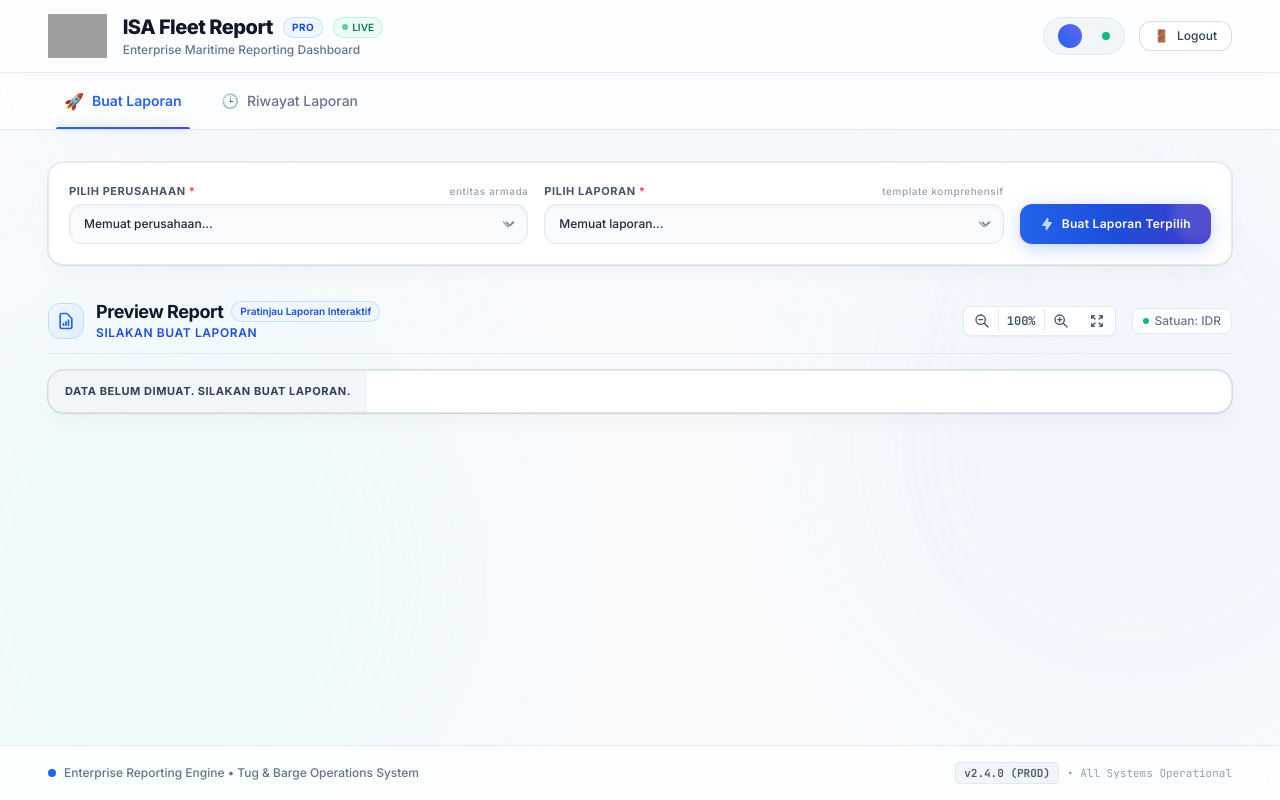
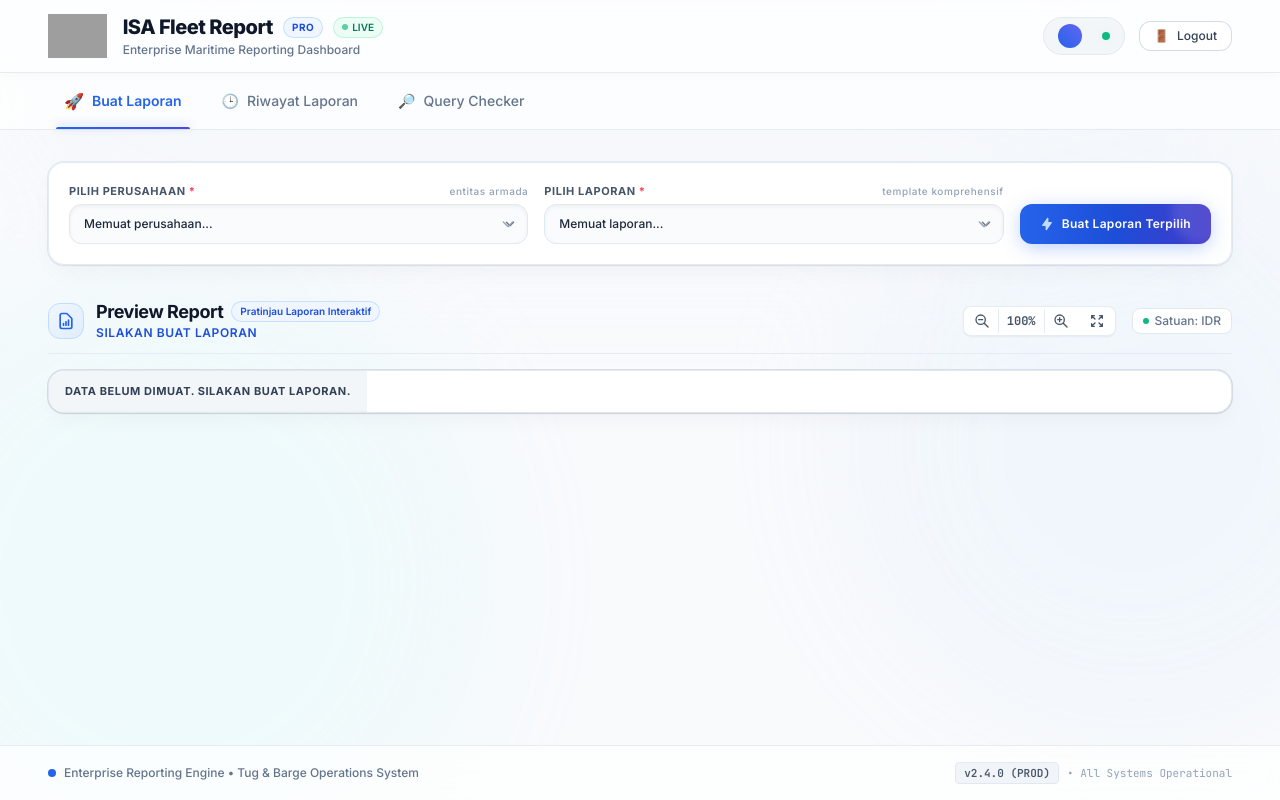
Before and after one commit to nicku-dev/bms-web, a FastAPI app: template app/templates/dashboard.html in a window 1280 px wide. Run offline with FastAPI, Linux system fonts and the light colour scheme; the template is opened without the code that fills it, so the values that code supplies are empty; parts of the project's set-up code (start-up, migrations or seed data) failed here and were passed over; some libraries are stand-ins or nearby versions; grey boxes are pictures that could not be loaded.

Commit message:
feat: add Query Checker link to dashboard navigation

```diff
--- a/app/templates/dashboard.html
+++ b/app/templates/dashboard.html
@@ -132,6 +132,12 @@
 <span class="">Riwayat Laporan</span>
 <div id="tab-indicator-history" class="hidden absolute bottom-0 inset-x-2 h-0.5 bg-gradient-to-r from-blue-600 to-indigo-600 rounded-t-full shadow-[0_-2px_8px_rgba(37,99,235,0.4)]"></div>
 </button>
+
+<!-- Tab: Query Checker -->
+<a href="/checker" class="group inline-flex items-center py-3.5 px-4 text-sm font-medium text-slate-500 hover:text-slate-900 focus:outline-none transition rounded-lg hover:bg-slate-100/60 my-1 ml-2">
+<span class="mr-2 text-slate-400 group-hover:text-slate-600 transition">🔎</span>
+<span class="">Query Checker</span>
+</a>
 
 <!-- Tab Nonaktif: Konfigurasi Sistem -->
 {% if user.role == 'admin' or user.username in ['admin_isa', 'admin_dev'] %}
```
